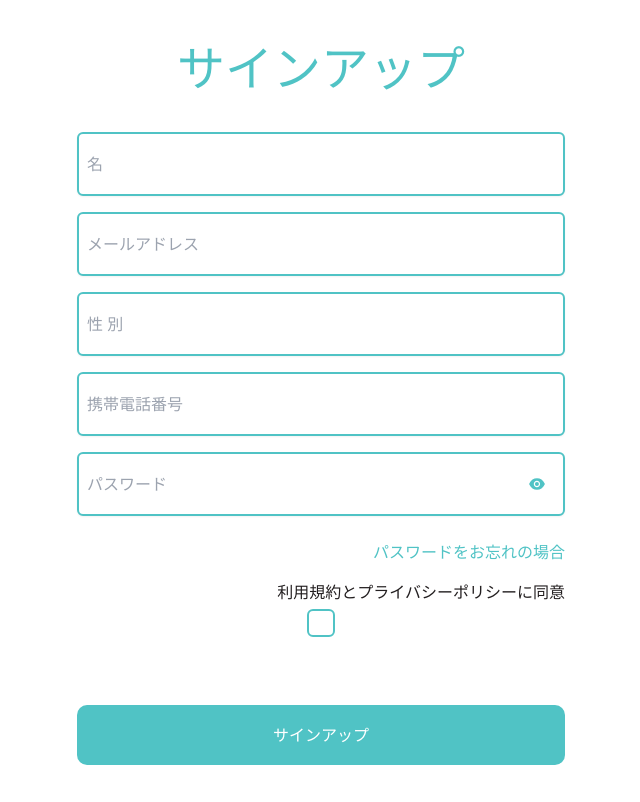
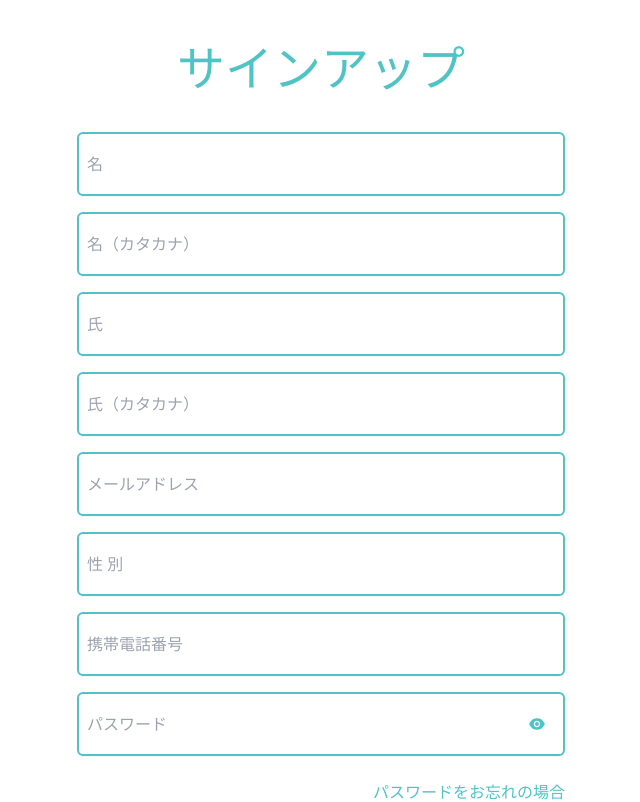
Before and after one commit to sang612/NERU, a Next.js app: page /auth/register/personal in a window 1280 px wide. Shown: the top 802 px of the page, without its empty margins (319-959 px from the left). Built offline with nearby package versions, Linux system fonts and the light colour scheme.

Commit message:
[6] - Improvement - Integrate API Register user: Change field to match API

```diff
--- a/src/app/auth/login/page.js
+++ b/src/app/auth/login/page.js
@@ -22,6 +22,7 @@ export default function LoginPage() {
   const [password, setPassword] = useState("");
   const [rememberLogin, setRememberLogin] = useState(true);
   const [isShowPass, setIsShowPass] = useState(false);
+  const [isLoading, setIsLoading] = useState(false);
   const [validate, setValidate] = useState({
     tel: "",
     password: "",
@@ -40,6 +41,7 @@ export default function LoginPage() {
     event.preventDefault();
     const checkValidate = validateLogin(tel, password);
     if (!checkValidate.tel && !checkValidate.password) {
+      setIsLoading(true);
       try {
         const response = await fetch(
           `${process.env.NEXT_PUBLIC_API_ENDPOINT}/user`,
@@ -55,6 +57,7 @@ export default function LoginPage() {
           }
         );
         const data = await response.json();
+        setIsLoading(false)
         if (data.status === "failure") {
           enqueueSnackbar(data.message, {
             variant: "error",
@@ -168,7 +171,11 @@ export default function LoginPage() {
               パスワードをお忘れの場合
             </Link>
           </div>
-          <Button onClick={handleSubmit} classname="bg-primary mt-[27.93px]">
+          <Button
+            isLoading={isLoading}
+            onClick={handleSubmit}
+            classname="bg-primary mt-[27.93px]"
+          >
             サインイン
           </Button>
         </div>
--- a/src/app/auth/register/personal/page.js
+++ b/src/app/auth/register/personal/page.js
@@ -14,27 +14,41 @@ import {
   validateTelPhone,
   validateGender,
   validateRegister,
+  validateNameKatakana,
 } from "@/utils/validate";
 import { useSnackbar } from "notistack";
 import { useRouter } from "next/navigation";
 
 export default function PersonalRegister() {
   const { enqueueSnackbar } = useSnackbar();
-  const [name, setName] = useState("");
+  const [firstName, setFirstName] = useState("");
+  const [firstNameKatakana, setFirstNameKatakana] = useState("");
+  const [lastName, setLastName] = useState("");
+  const [lastNameKatakana, setLastNameKatakana] = useState("");
   const [email, setEmail] = useState("");
   const [password, setPassword] = useState("");
   const [tel, setTel] = useState("");
   const [gender, setGender] = useState("");
   const [acceptPolicy, setAcceptPolicy] = useState(false);
   const [isShowPass, setIsShowPass] = useState(false);
+  const [isLoading, setIsLoading] = useState(false);
   const [validate, setValidate] = useState({
+    firstName: "",
+    firstNameKatakana: "",
+    lastName: "",
+    lastNameKatakana: "",
+    email: email,
     tel: "",
     password: "",
     gender: "",
   });
-  const checkValidateName = () => {
-    const checkValidateName = validateName(name);
-    setValidate({ ...validate, name: checkValidateName });
+  const checkValidateName = (name, type) => {
+    const checkValidateFullName = validateName(name, type);
+    setValidate({ ...validate, [type]: checkValidateFullName });
+  };
+  const checkValidateNameKatakana = (name, type) => {
+    const checkValidateFullName = validateNameKatakana(name, type);
+    setValidate({ ...validate, [`${type}Katakana`]: checkValidateFullName });
   };
   const checkValidateEmail = () => {
     const checkValidateEmail = validateEmail(email);
@@ -55,15 +69,28 @@ export default function PersonalRegister() {
   const router = useRouter();
   const handleSubmit = async (event) => {
     event.preventDefault();
-    const checkValidate = validateRegister(name, email, gender, tel, password);
+    const checkValidate = validateRegister(
+      firstName,
+      firstNameKatakana,
+      lastName,
+      lastNameKatakana,
+      email,
+      gender,
+      tel,
+      password
+    );
     if (
-      !checkValidate.name &&
+      !checkValidate.firstName &&
+      !checkValidate.firstNameKatakana &&
+      !checkValidate.lastName &&
+      !checkValidate.lastNameKatakana &&
       !checkValidate.email &&
       !checkValidate.gender &&
       !checkValidate.tel &&
       !checkValidate.password
     ) {
       try {
+        setIsLoading(true);
         const response = await fetch(
           `${process.env.NEXT_PUBLIC_API_ENDPOINT}/user/register`,
           {
@@ -72,7 +99,10 @@ export default function PersonalRegister() {
               "Content-Type": "application/json",
             },
             body: JSON.stringify({
-              name: name,
+              first_name: firstName,
+              first_name_kana: firstNameKatakana,
+              last_name: lastName,
+              last_name_kana: lastNameKatakana,
               phone: tel,
               gender: gender,
               email: email,
@@ -81,6 +111,7 @@ export default function PersonalRegister() {
           }
         );
         const data = await response.json();
+        setIsLoading(false);
         if (data.status === "failure") {
           enqueueSnackbar(data.message, {
             variant: "error",
@@ -116,15 +147,65 @@ export default function PersonalRegister() {
         </h1>
         <div className="w-full py-4 md:py-6 lg:py-8 xl:py-10">
           <Input
-            name="name"
+            name="firstName"
             type="text"
-            value={name}
+            value={firstName}
             placeholder="名"
             onChange={(e) => {
-              setName(e.target.value);
+              setFirstName(e.target.value);
             }}
-            validate={name ? checkValidateName : () => {}}
-            messageError={validate.name}
+            validate={
+              firstName
+                ? () => checkValidateName(firstName, "firstName")
+                : () => {}
+            }
+            messageError={validate.firstName}
+          />
+          <Input
+            name="firstNameKatakana"
+            type="text"
+            placeholder="名（カタカナ）"
+            value={firstNameKatakana}
+            onChange={(e) => {
+              setFirstNameKatakana(e.target.value);
+            }}
+            validate={
+              firstNameKatakana
+                ? () =>
+                    checkValidateNameKatakana(firstNameKatakana, "firstName")
+                : () => {}
+            }
+            messageError={validate.firstNameKatakana}
+          />
+          <Input
+            name="lastName"
+            type="text"
+            placeholder="氏"
+            value={lastName}
+            onChange={(e) => {
+              setLastName(e.target.value);
+            }}
+            validate={
+              lastName
+                ? () => checkValidateName(lastName, "lastName")
+                : () => {}
+            }
+            messageError={validate.lastName}
+          />
+          <Input
+            name="lastNameKatakana"
+            type="text"
+            placeholder="氏（カタカナ）"
+            value={lastNameKatakana}
+            onChange={(e) => {
+              setLastNameKatakana(e.target.value);
+            }}
+            validate={
+              lastNameKatakana
+                ? () => checkValidateNameKatakana(lastNameKatakana, "lastName")
+                : () => {}
+            }
+            messageError={validate.lastNameKatakana}
           />
           <Input
             name="email"
@@ -229,6 +310,7 @@ export default function PersonalRegister() {
             <Button
               classname="bg-primary mt-[20px] ssm:mt-[60px]"
               onClick={handleSubmit}
+              isLoading={isLoading}
             >
               サインアップ
             </Button>
--- a/src/utils/validate.js
+++ b/src/utils/validate.js
@@ -106,22 +106,27 @@ export const validateWeight = (weight) => {
   }
 };
 export const validateGender = (gender) => {
-  gender = gender?.toLowerCase();
-  if (gender === "male" || gender === "female" || gender === "other") {
+  if (gender === "Male" || gender === "Female") {
     return "";
   } else {
-    return "Please type corrent gender";
+    return `"gender" は [Male, Female] のいずれかでなければなりません`;
   }
 };
 
 export const validateRegister = (
   firstName,
+  firstNameKatakana,
+  lastName,
+  lastNameKatakana,
   email,
   gender,
   numberphone,
   password
 ) => ({
   firstName: validateName(firstName, "firstName"),
+  firstNameKatakana: validateNameKatakana(firstNameKatakana, 'firstName'),
+  lastName: validateName(lastName, "lastName"),
+  lastNameKatakana: validateNameKatakana(lastNameKatakana, 'lastName'),
   email: validateEmail(email),
   gender: validateGender(gender),
   tel: validateTelPhone(numberphone),
```
